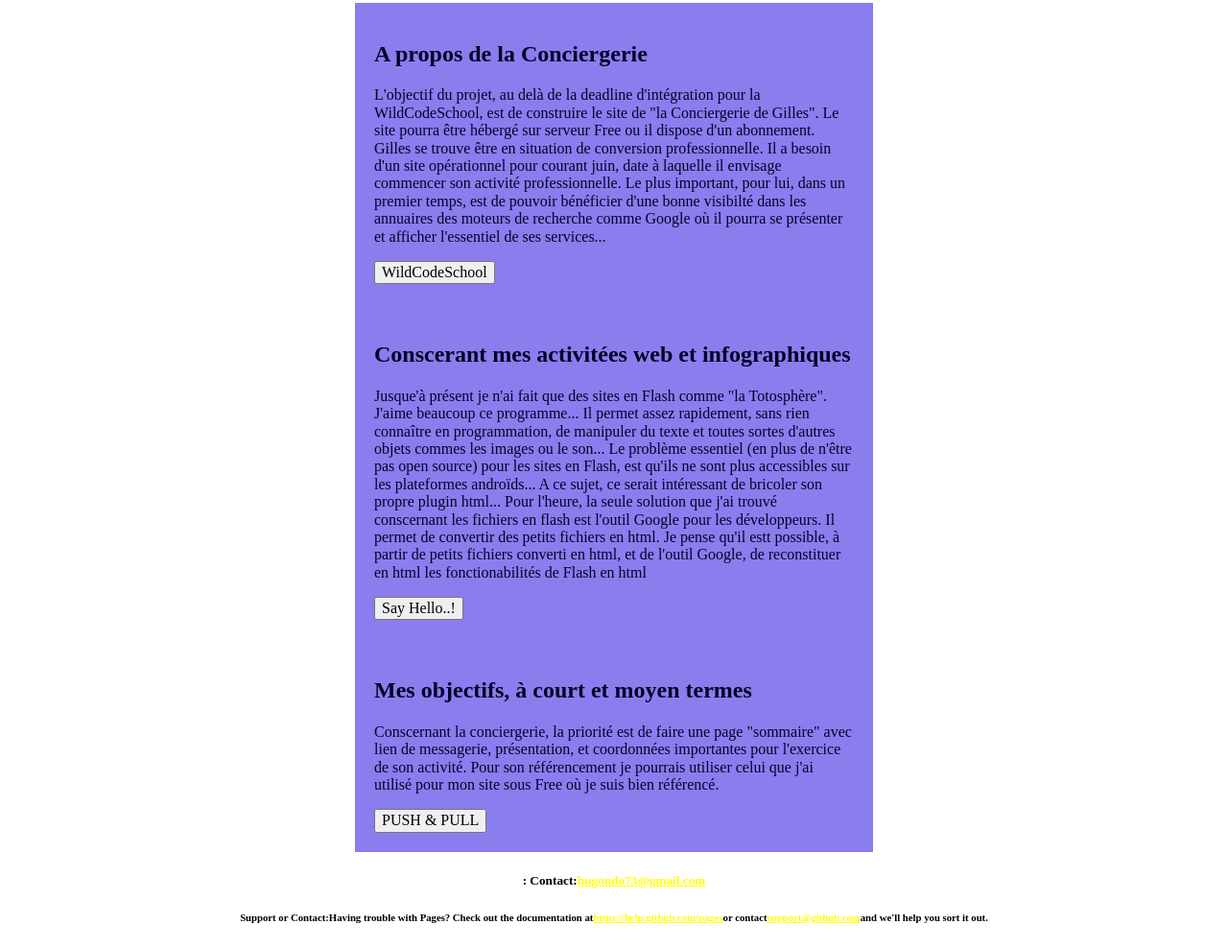
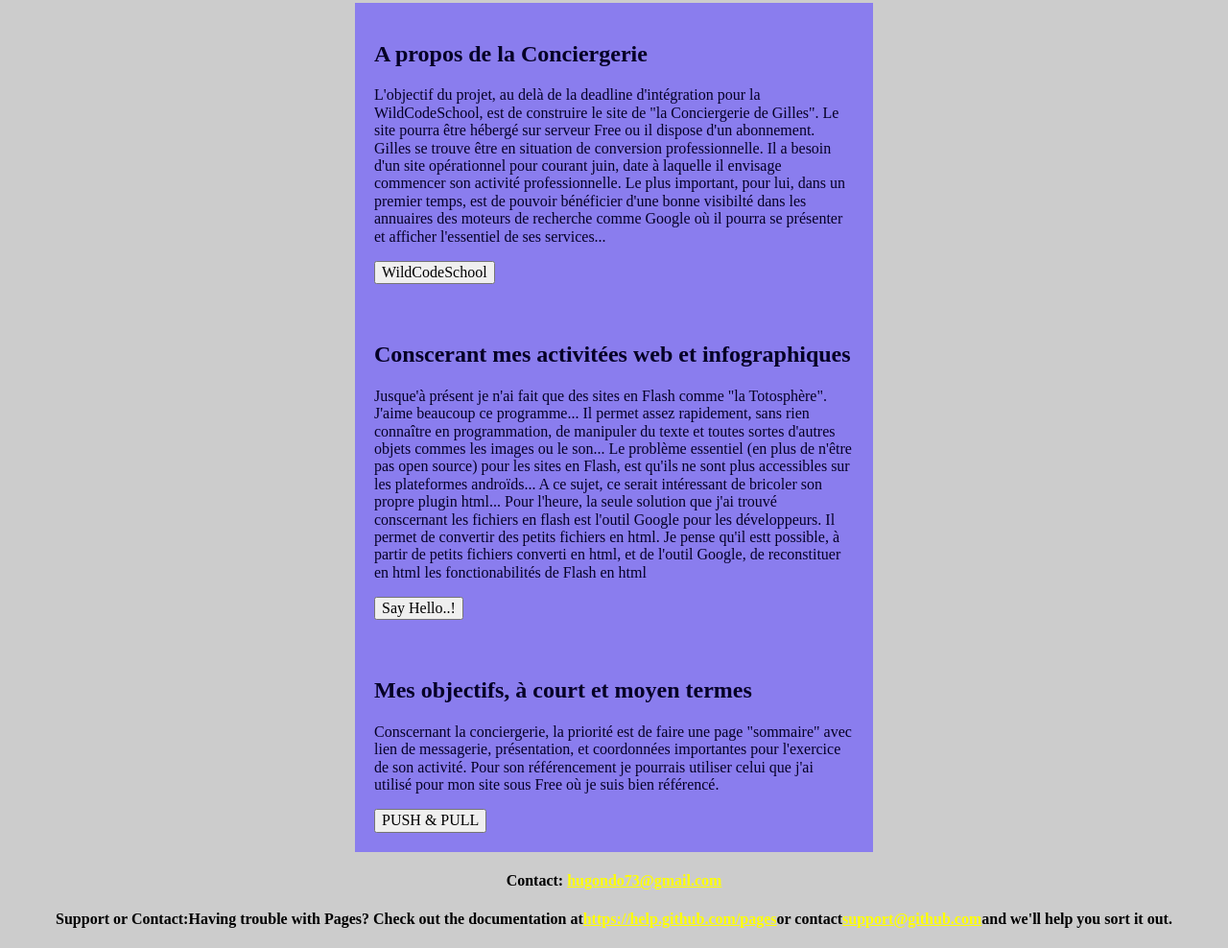
Before and after one commit to dom73/Gill-blog, a plain HTML site: page index.html in a window 1280 px wide. Shown: the part 431-1419 px from the top of the page at 96% size. Drawn offline with nearby package versions, Linux system fonts and the light colour scheme.

Commit message:
update background + chang. adr. de contact

```diff
--- a/index.html
+++ b/index.html
@@ -6,6 +6,10 @@
   <link href="/normalize.css" rel="stylesheet">
 
   <style>
+
+body {
+	background-color: #CCC;
+}
 
     header {
       text-align: center;
@@ -93,9 +97,9 @@
 
   <section>
 
-  <h5 ALIGN="CENTER"><A NAME="contact"></A> <STRONG><strong>: Contact:</strong></STRONG><a href="mailto:hugondo73@gmail.com">hugondo73@gmail.com</a></h5>
+  <h4 ALIGN="CENTER"><A NAME="contact"></A><STRONG><strong> Contact:</strong></STRONG> <a href="mailto:hugondo73@gmail.com"> hugondo73@gmail.com</a></h4>
 
-  <H6 ALIGN="CENTER"><A NAME="support-or-contact1"></A> <STRONG><strong>Support  or Contact:</strong></STRONG>Having  trouble with Pages? Check out the documentation  at<A HREF="https://help.github.com/pages">https://help.github.com/pages</A>or  contact<A HREF="mailto:support@github.com">support@github.com</A>and  we'll help you sort it out.</H6>
+  <H4 ALIGN="CENTER"><A NAME="support-or-contact1"></A> <STRONG><strong>Support  or Contact:</strong></STRONG>Having  trouble with Pages? Check out the documentation  at<A HREF="https://help.github.com/pages">https://help.github.com/pages</A>or  contact<A HREF="mailto:support@github.com">support@github.com</A>and  we'll help you sort it out.</H4>
 </section></html>
 
  </body>
```
